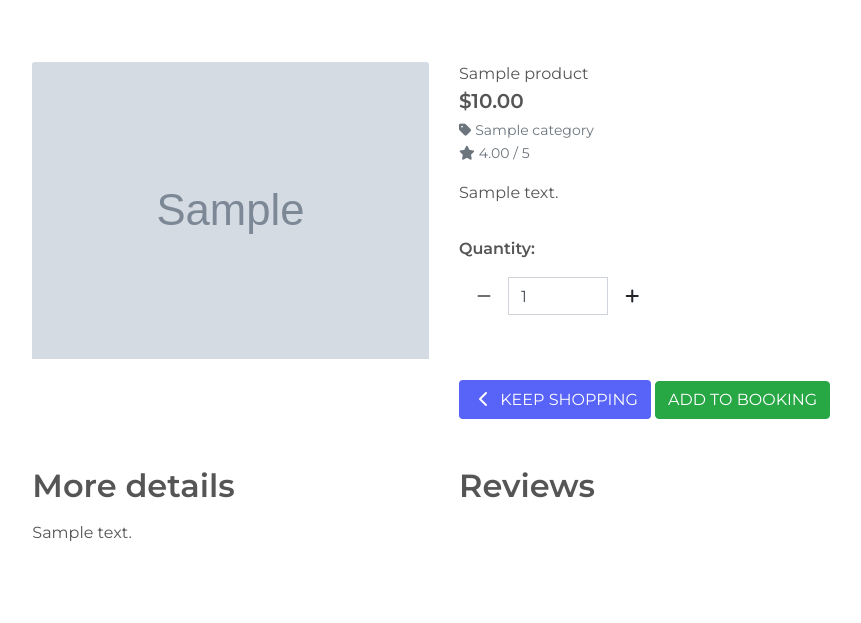
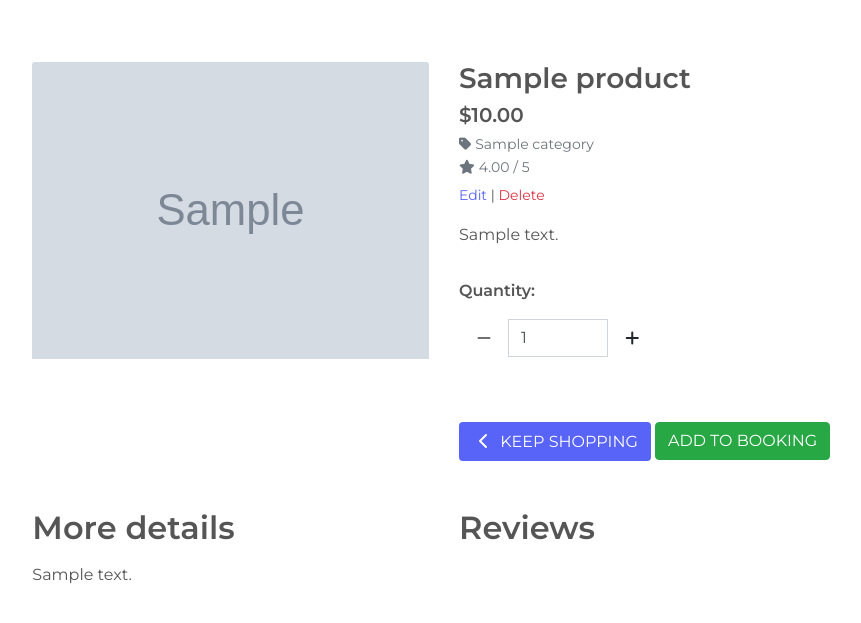
Before and after one commit to danielj314/joio-entertainment, a Django app: page /products/1/ in a window 1280 px wide. Shown: the part 136-759 px from the top of the page, without its empty margins (196-1057 px from the left). Run offline with Django 3.2, Linux system fonts and the light colour scheme; a user stored in the database is signed in; tables that the repository leaves empty hold one stand-in row (values such as "Sample post"); grey boxes marked "Sample" are stand-in pictures; some libraries are stand-ins or nearby versions.

Commit message:
Add ability to delete products

```diff
--- a/products/templates/products/product_detail.html
+++ b/products/templates/products/product_detail.html
@@ -27,7 +27,7 @@
             </div>
             <div class="col-12 col-md-6 col-lg-4">
                 <div class="product-details-container mb-5 mt-md-5">
-                    <p class="mb-0">{{ product.name }}</p>
+                    <p class="mb-1 h3">{{ product.name }}</p>
                     <p class="lead mb-0 text-left font-weight-bold">${{ product.price }}</p>
                     {% if product.category %}
                         <p class="small mt-1 mb-0">
@@ -41,6 +41,41 @@
                     {% else %}
                         <small class="text-muted">No Rating</small>
                     {% endif %}
+                    {% if request.user.is_superuser %}
+                        <div class="row">
+                            <div class="col-12 mt-1">
+                                <small>
+                                    <a href="{% url 'edit_product' product.id %}">Edit</a> |
+                                    <!-- Delete product modal trigger -->
+                                    <a class="text-danger" data-toggle="modal" data-target="#delete_{{ product.id }}">Delete</a>
+                                    <!-- Delete product modal -->
+                                    <div class="modal fade" id="delete_{{ product.id }}" tabindex="-1" role="dialog"
+                                        aria-labelledby="exampleModalLabel" aria-hidden="true">
+                                        <div class="modal-dialog" role="document">
+                                            <div class="modal-content">
+                                                <div class="modal-header">
+                                                    <h5 class="modal-title" id="exampleModalLabel">Delete Product</h5>
+                                                    <button type="button" class="close" data-dismiss="modal" aria-label="Close">
+                                                        <span aria-hidden="true">&times;</span>
+                                                    </button>
+                                                </div>
+                                                <div class="modal-body">
+                                                    <p>Are you sure you want to delete this product?<br>
+                                                        Once deleted it cannot be undone!</p>
+                                                </div>
+                                                <div class="modal-footer">
+                                                    <button type="button" class="btn btn-secondary"
+                                                        data-dismiss="modal">Cancel</button>
+                                                    <a class="btn btn-danger"
+                                                        href="{% url 'delete_product' product.id %}">Delete</a>
+                                                </div>
+                                            </div>
+                                        </div>
+                                    </div>
+                                </small>
+                            </div>
+                        </div>
+                    {% endif %}
                     <p class="mt-3">{{ product.description }}</p>
                     <form class="form" action="{% url 'add_to_bag' product.id %}" method="POST">
                         {% csrf_token %}
@@ -50,20 +85,19 @@
                                 <div class="form-group w-50">
                                     <div class="input-group">
                                         <div class="input-group-prepend">
-                                            <button class="decrement-qty btn"
-                                                data-item_id="{{ product.id }}" id="decrement-qty_{{ product.id }}">
+                                            <button class="decrement-qty btn" data-item_id="{{ product.id }}"
+                                                id="decrement-qty_{{ product.id }}">
                                                 <span class="icon">
                                                     <i class="fas fa-minus"></i>
                                                 </span>
                                             </button>
                                         </div>
-                                        <input class="form-control qty_input" type="number"
-                                            name="quantity" value="1" min="1" max="{{ product.qty_available }}"
-                                            data-item_id="{{ product.id }}"
+                                        <input class="form-control qty_input" type="number" name="quantity" value="1"
+                                            min="1" max="{{ product.qty_available }}" data-item_id="{{ product.id }}"
                                             id="id_qty_{{ product.id }}">
                                         <div class="input-group-append">
-                                            <button class="increment-qty btn"
-                                                data-item_id="{{ product.id }}" id="increment-qty_{{ product.id }}">
+                                            <button class="increment-qty btn" data-item_id="{{ product.id }}"
+                                                id="increment-qty_{{ product.id }}">
                                                 <span class="icon">
                                                     <i class="fas fa-plus"></i>
                                                 </span>
@@ -99,7 +133,6 @@
                 <h2>Reviews</h2>
             </div>
         </div>
-
     </div>
 {% endblock %}
 
--- a/products/templates/products/products.html
+++ b/products/templates/products/products.html
@@ -117,5 +117,5 @@
 		$('.btt-link').click(function(e) {
 			window.scrollTo(0,0)
 		})
-	</script>
+    </script>
 {% endblock %}
--- a/products/urls.py
+++ b/products/urls.py
@@ -6,4 +6,5 @@ urlpatterns = [
     path('<int:product_id>/', views.product_detail, name='product_detail'),
     path('add/', views.add_product, name='add_product'),
     path('edit/<int:product_id>/', views.edit_product, name='edit_product'),
+    path('delete/<int:product_id>/', views.delete_product, name='delete_product'),
 ]
--- a/products/views.py
+++ b/products/views.py
@@ -53,9 +53,9 @@ def add_product(request):
     if request.method == 'POST':
         form = ProductForm(request.POST, request.FILES)
         if form.is_valid():
-            form.save()
+            product = form.save()
             messages.success(request, 'Successfully added product!')
-            return redirect(reverse('add_product'))
+            return redirect(reverse('product_detail', args=[product.id]))
         else:
             messages.error(request, 'Failed to add product. Please ensure the form is valid.')
     else:
@@ -91,3 +91,11 @@ def edit_product(request, product_id):
     }
 
     return render(request, template, context)
+
+
+def delete_product(request, product_id):
+    """ Delete a product from the store """
+    product = get_object_or_404(Product, pk=product_id)
+    product.delete()
+    messages.success(request, 'Product deleted!')
+    return redirect(reverse('products'))
--- a/static/css/base.css
+++ b/static/css/base.css
@@ -23,6 +23,14 @@ body {
     margin-bottom: 0.5rem;
     font-weight: 600;
     line-height: 1.2;
+}
+
+a {
+    color: #5863f8;
+}
+
+a:hover {
+    cursor: pointer;
 }
 
 /* -------------------------------- Header */
@@ -73,15 +81,6 @@ body {
     border: 2px solid #5863f8 !important;
 }
 
-/* .shop-now-button:hover,
-.shop-now-button:active,
-.shop-now-button:focus,
-.btn-black:hover,
-.btn-black:active,
-.btn-black:focus {
-    background: #222;
-    color: white;
-} */
 
 .btt-button {
     height: 42px;
```
Lines whose indentation alone changed are shown as unchanged.
